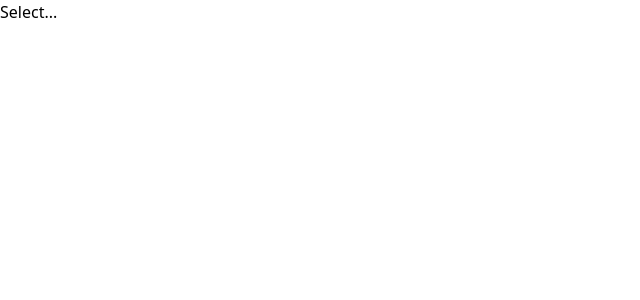
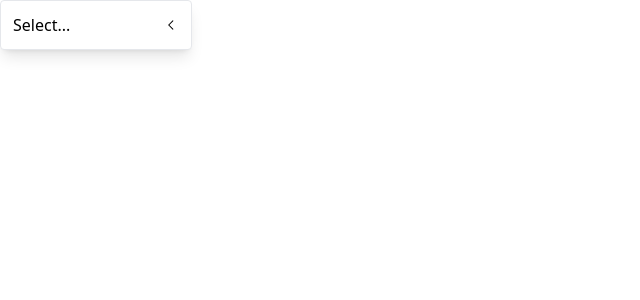
Before and after one commit to Umesh-Singadi/componets, a React (Vite) app: page / in a window 1280 px wide. Shown: the top 300 px of the page, without its empty margins (0-640 px from the left). Built offline with nearby package versions, Linux system fonts and the light colour scheme.

Commit message:
Add styles and icons to Dropdown component

```diff
--- a/src/components/Dropdown.jsx
+++ b/src/components/Dropdown.jsx
@@ -1,5 +1,5 @@
 import { useState } from "react";
-
+import { GoChevronDown, GoChevronLeft } from "react-icons/go";
 function Dropdown({ options, value, onChange }) {
   const [isOpen, setIsOpen] = useState(false);
 
@@ -13,15 +13,29 @@
   };
   const renderedItems = options.map((option) => {
     return (
-      <div key={option.value} onClick={() => handleOptionClick(option)}>
+      <div
+        className="hover:bg-sky-100 rounded cursor-pointer p-1"
+        key={option.value}
+        onClick={() => handleOptionClick(option)}
+      >
         {option.label}
       </div>
     );
   });
   return (
-    <div>
-      <div onClick={handleClick}>{value ? value.label : "Select..."}</div>
-      {isOpen && <div>{renderedItems}</div>}
+    <div className="w-48 relative">
+      <div
+        onClick={handleClick}
+        className="flex justify-between items-center cursor-pointer border rounded p-3 shadow-lg bg-white w-full"
+      >
+        {value ? value.label : "Select..."}
+        <div>{isOpen ? <GoChevronDown /> : <GoChevronLeft />}</div>
+      </div>
+      {isOpen && (
+        <div className="absolute top-full border rounded p-3 w-full shadow-lg bg-white">
+          {renderedItems}
+        </div>
+      )}
     </div>
   );
 }
```
